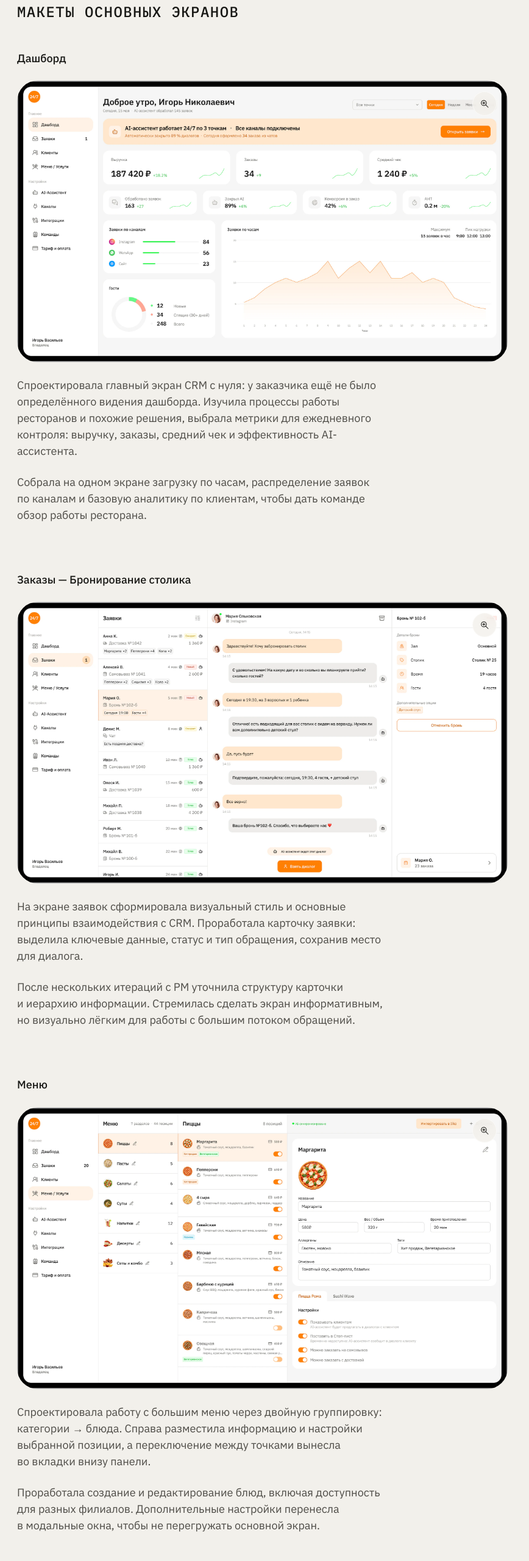
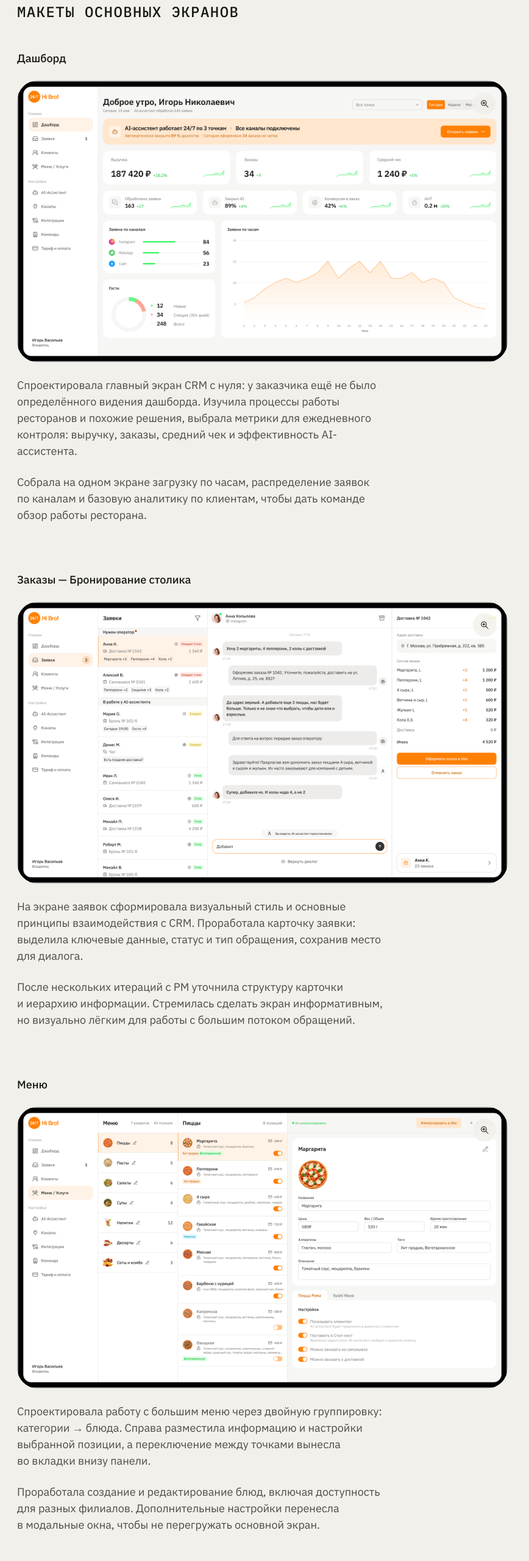
Before and after one commit to narinkalubluleshku-cmyk/ux-ui-2-crm-ui, a plain HTML site: page case-crm.html in a window 1280 px wide. Shown: the part 1880-4440 px from the top of the page at 61% size, without its empty margins (0-868 px from the left). Drawn offline with Linux system fonts and the light colour scheme.

Commit message:
Обновить пять иллюстраций в CRM-кейсе

```diff
--- a/case-crm.html
+++ b/case-crm.html
@@ -236,7 +236,7 @@
             <figure>
             <figcaption>Дашборд</figcaption>
             <div class="case-media">
-              <img src="./assets/case-crm-01.webp" alt="Макет CRM — дашборд" width="2400" height="1377" decoding="async" />
+              <img src="./assets/case-crm-01.png" alt="Макет CRM — дашборд" width="3940" height="2260" decoding="async" />
             </div>
             <div class="case-screen-copy">
               <p class="case-screen-description">Спроектировала главный экран CRM с&nbsp;нуля: у&nbsp;заказчика ещё не&nbsp;было определённого видения дашборда. Изучила процессы работы ресторанов и&nbsp;похожие решения, выбрала метрики для&nbsp;ежедневного контроля: выручку, заказы, средний чек и&nbsp;эффективность AI-ассистента.</p>
@@ -246,7 +246,7 @@
           <figure>
             <figcaption>Заказы — Бронирование столика</figcaption>
             <div class="case-media">
-              <img src="./assets/case-crm-02.webp" alt="Макет CRM — бронирование столика" width="2400" height="1377" loading="lazy" decoding="async" />
+              <img src="./assets/case-crm-02.png" alt="Макет CRM — бронирование столика" width="3940" height="2260" loading="lazy" decoding="async" />
             </div>
             <div class="case-screen-copy">
               <p class="case-screen-description">На&nbsp;экране заявок сформировала визуальный стиль и&nbsp;основные принципы взаимодействия с&nbsp;CRM. Проработала карточку заявки: выделила ключевые данные, статус и&nbsp;тип обращения, сохранив место для&nbsp;диалога.</p>
@@ -256,7 +256,7 @@
           <figure>
             <figcaption>Меню</figcaption>
             <div class="case-media">
-              <img src="./assets/case-crm-03.webp" alt="Макет CRM — меню" width="2400" height="1377" loading="lazy" decoding="async" />
+              <img src="./assets/case-crm-03.png" alt="Макет CRM — меню" width="3940" height="2260" loading="lazy" decoding="async" />
             </div>
             <div class="case-screen-copy">
               <p class="case-screen-description">Спроектировала работу с&nbsp;большим меню через двойную группировку: категории → блюда. Справа разместила информацию и&nbsp;настройки выбранной позиции, а&nbsp;переключение между точками вынесла во&nbsp;вкладки внизу панели.</p>
@@ -266,7 +266,7 @@
           <figure>
             <figcaption>Настройка AI-ассистента</figcaption>
             <div class="case-media">
-              <img src="./assets/case-crm-04.webp" alt="Макет CRM — настройка AI-ассистента" width="2400" height="1377" loading="lazy" decoding="async" />
+              <img src="./assets/case-crm-04.png" alt="Макет CRM — настройка AI-ассистента" width="3940" height="2260" loading="lazy" decoding="async" />
             </div>
             <div class="case-screen-copy">
               <p class="case-screen-description">Разделила настройки AI-ассистента на&nbsp;четыре вкладки: персонаж, точки, база знаний и&nbsp;тестовый режим. Такая структура помогает последовательно настроить ассистента под&nbsp;особенности ресторана. Здесь показала одну вкладку — остальные спроектировала по&nbsp;тем&nbsp;же принципам.</p>
@@ -275,7 +275,7 @@
           <figure>
             <figcaption>Заказы — версия 1920 и&nbsp;1280</figcaption>
             <div class="case-media">
-              <img src="./assets/case-crm-05.webp" alt="Макет CRM — заказы в версиях 1920 и 1280" width="2400" height="1377" loading="lazy" decoding="async" />
+              <img src="./assets/case-crm-05.png" alt="Макет CRM — заказы в версиях 1920 и 1280" width="3940" height="2260" loading="lazy" decoding="async" />
             </div>
             <div class="case-screen-copy">
               <p class="case-screen-description">Спроектировала интерфейс для&nbsp;1920 px и&nbsp;адаптировала его под&nbsp;1280 px. В&nbsp;компактной версии сделала боковое меню раскрывающимся поверх списка заявок, чтобы сохранить место для&nbsp;диалога и&nbsp;данных заказа.</p>
```
Also changed, not shown: assets/case-crm-01.png (added), assets/case-crm-02.png (added), assets/case-crm-03.png (added), assets/case-crm-04.png (added), assets/case-crm-05.png (added).
